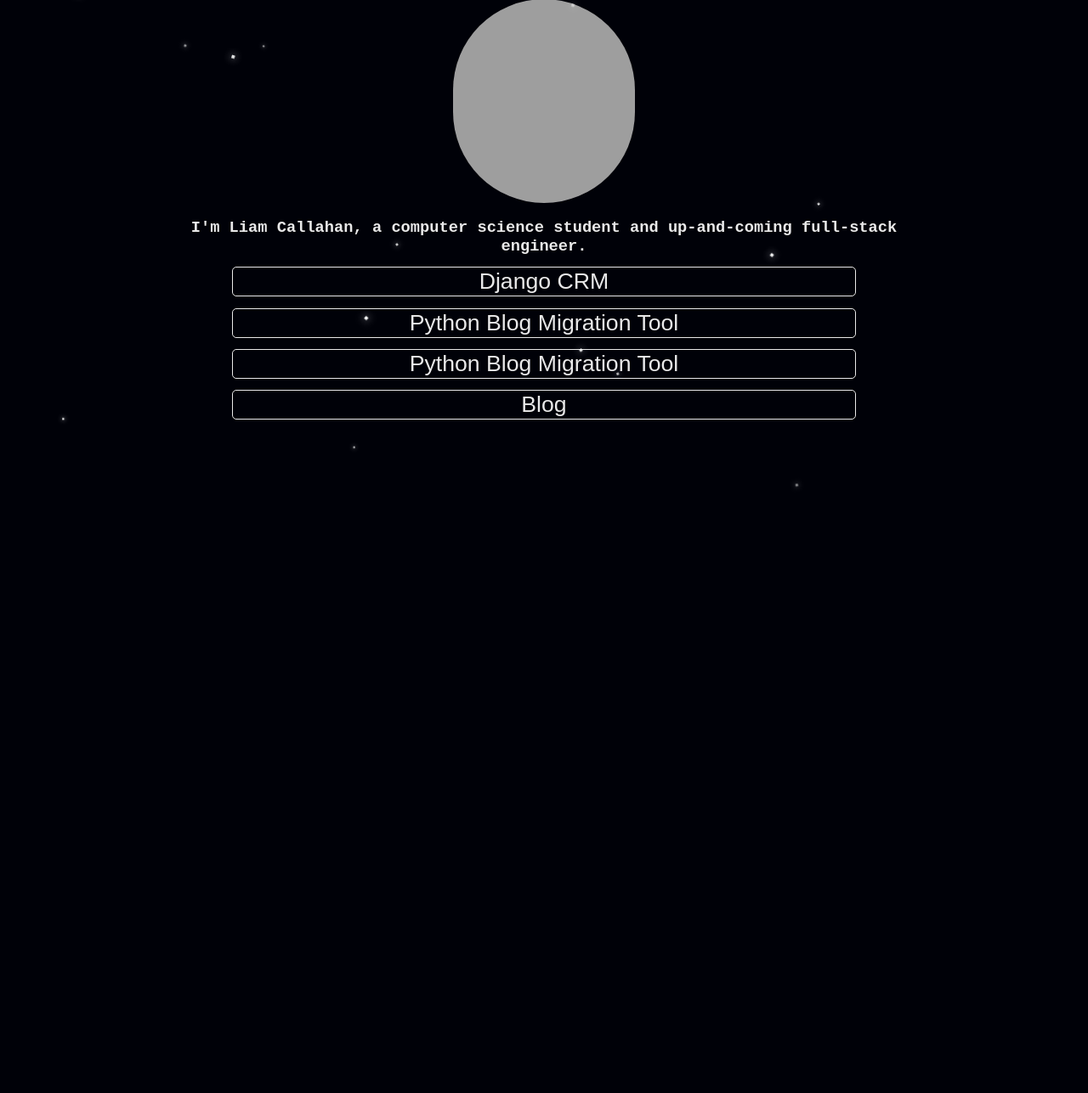
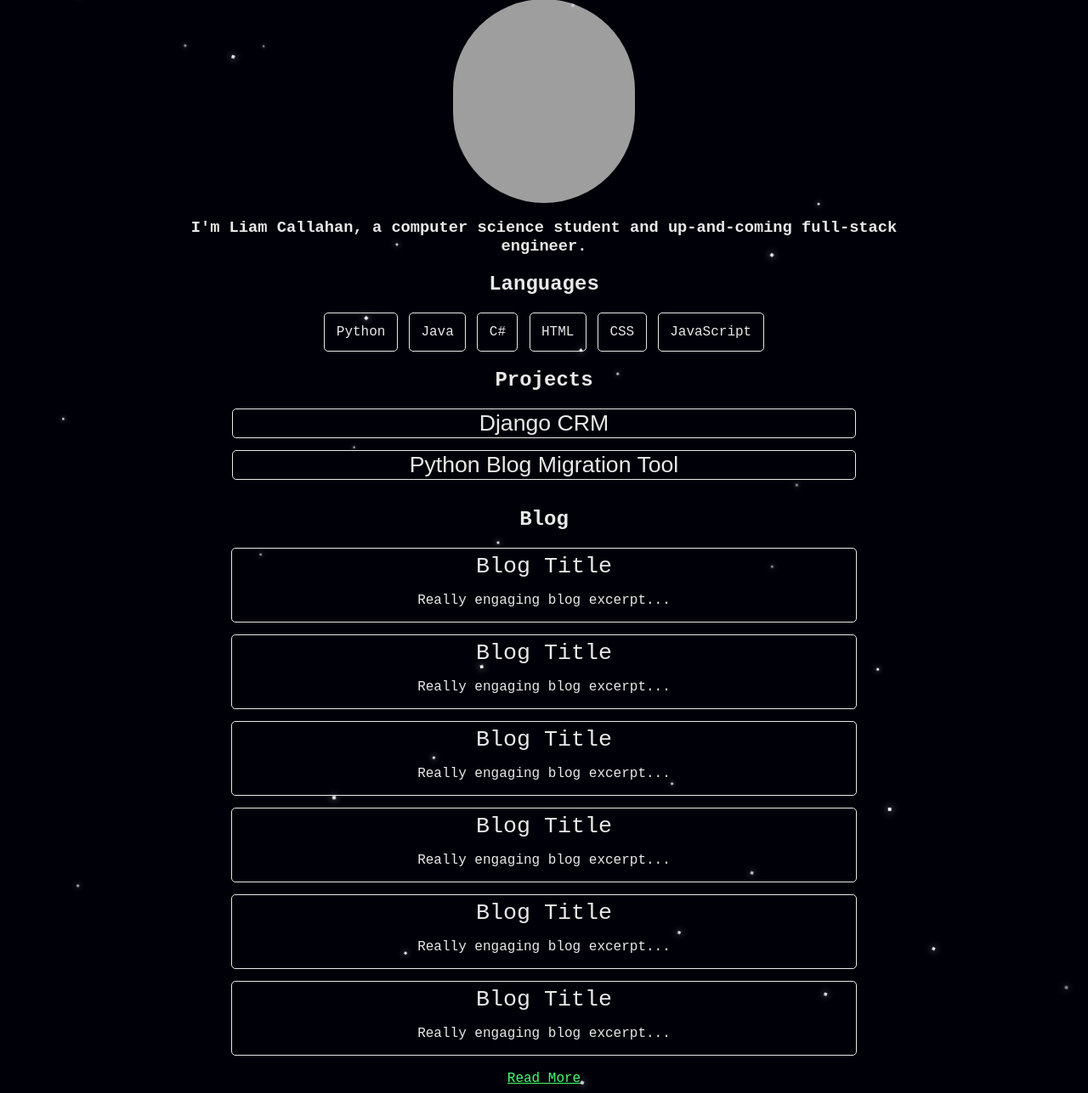
Before and after one commit to aCodeCrafter/Personal-Website, a Flask app: page / in a window 1280 px wide. Shown: the part 170-1457 px from the top of the page at 85% size. Before the commit the page ends 744 px from the top, so only its background shows below. Run offline with Flask 3, Linux system fonts and the light colour scheme; grey boxes are pictures that could not be loaded.

Commit message:
Added languages and blog preview section. Also moved js to seperate file

```diff
--- a/server.py
+++ b/server.py
@@ -3,5 +3,12 @@ from flask import Flask, render_template
 app = Flask(__name__)
 
 @app.route("/")
-def test():
+def main_page():
   return render_template("main.html")
+
+@app.route("/blog")
+def blog_page():
+  return render_template("blog.html")
+
+# ADD blog-json endpoint
+# ADD /rss endpoint
--- a/static/main.css
+++ b/static/main.css
@@ -23,6 +23,18 @@ a {
 h3 {
   width: 70%;
   margin: 10pt auto;
+}
+
+.languages {
+  display: flex;
+  gap: 10pt;
+  justify-content: center;
+}
+
+.language-box {
+  border: 1px solid var(--main-fg-color);
+  border-radius: 5px;
+  padding: 10pt;
 }
 
 .expandable {
@@ -55,6 +67,27 @@ h3 {
   border-radius: 5px;
 }
 
+.blog-container {
+  flex-direction: column;
+  display: flex;
+  gap: 10pt;
+}
+
+.blog-excerpt {
+  width: var(--main-width);
+  padding-top: 5pt;
+  background-color: transparent;
+  color: var(--main-fg-color);
+  border: 1px solid var(--main-fg-color);
+  border-radius: 5px;
+  margin: 0 auto;
+}
+
+.blog-excerpt .title {
+  font-size: 20pt;
+  font-weight: 300;
+}
+
 .particle {
   position: fixed;
   top: 10pt;
--- /dev/null
+++ b/static/main.js
@@ -0,0 +1,19 @@
+// Add listeners for expandable clicks
+var list = document.getElementsByClassName("expandable");
+for (var i = 0; i < list.length; i++) {
+  list[i].addEventListener('click', (e) => {
+    e.target.parentElement.querySelector('.content').classList.toggle('visible');
+  });
+}
+
+// Create particles
+const particlesDiv = document.querySelector('.particles');
+for (var i = 0; i < 60; i++) {
+  const particle = document.createElement('div');
+  particle.classList.add('particle');
+  particle.style.left = (Math.random()*100 - 30)+"%";
+  particle.style.animationDelay = -(Math.random()*100)+"s";
+  particle.style.opacity = Math.random()+0.5;
+  particle.style.scale = Math.random()+1;
+  particlesDiv.appendChild(particle);
+}
--- a/templates/main.html
+++ b/templates/main.html
@@ -2,18 +2,31 @@
 <html>
   <head>
     <link rel="stylesheet" href="../static/main.css">
+    <title>Liam Callahan</title>
   </head>
   <body>
     <h1>Liam Callahan</h1>
-    <div class="asteroids-ship"></div>
 
     <h3>Computer Science Student</h3>
     <h2>US Citizen | <a href="mailto:liam@acodecrafter.xyz">liam@acodecrafter.xyz</a></h2>
 
     <!-- Intro -->
-     <img src="../static/profile.png" class="profile-img">
-     <h3>I'm Liam Callahan, a computer science student and up-and-coming full-stack engineer.</h3>
+    <img src="../static/profile.png" class="profile-img">
+    <h3>I'm Liam Callahan, a computer science student and up-and-coming full-stack engineer.</h3>
 
+    <!-- Languages -->
+    <h2>Languages</h2>
+    <div class="languages">
+      <span class="language-box">Python</span>
+      <span class="language-box">Java</span>
+      <span class="language-box">C#</span>
+      <span class="language-box">HTML</span>
+      <span class="language-box">CSS</span>
+      <span class="language-box">JavaScript</span>
+    </div>
+
+    <!-- Projects -->
+    <h2>Projects</h2>
     <div class="expandable">
       <button class="toggle-button">Django CRM</button>
       <div class="content">
@@ -32,45 +45,38 @@
       </div>
     </div>
 
-    <div class="expandable">
-      <button class="toggle-button">Python Blog Migration Tool</button>
-      <div class="content">
-        <p>Developed a program in Python that scraped Weebly Blog content and converted it to
-          WordPress posts via the WordPress REST API. This eliminated ~90% of the repetitive
-          labor needed to transfer the posts</p>
+    <h2>Blog</h2>
+    <div class="blog-container">
+      <div class="blog-excerpt">
+        <span class="title">Blog Title</span>
+        <p class="excerpt">Really engaging blog excerpt...</p>
+      </div>
+      <div class="blog-excerpt">
+        <span class="title">Blog Title</span>
+        <p class="excerpt">Really engaging blog excerpt...</p>
+      </div>
+      <div class="blog-excerpt">
+        <span class="title">Blog Title</span>
+        <p class="excerpt">Really engaging blog excerpt...</p>
+      </div>
+      <div class="blog-excerpt">
+        <span class="title">Blog Title</span>
+        <p class="excerpt">Really engaging blog excerpt...</p>
+      </div>
+      <div class="blog-excerpt">
+        <span class="title">Blog Title</span>
+        <p class="excerpt">Really engaging blog excerpt...</p>
+      </div>
+      <div class="blog-excerpt">
+        <span class="title">Blog Title</span>
+        <p class="excerpt">Really engaging blog excerpt...</p>
       </div>
     </div>
-
-    <div class="expandable">
-      <button class="toggle-button">Blog</button>
-      <div class="content">
-        <p>Developed a program in Python that scraped Weebly Blog content and converted it to
-          WordPress posts via the WordPress REST API. This eliminated ~90% of the repetitive
-          labor needed to transfer the posts</p>
-      </div>
-    </div>
+    <br>
+    <a href="blog">Read More</a>
 
     <div class="particles"></div>
-    <script>
-      // Add listeners for expandable clicks
-      var list = document.getElementsByClassName("expandable");
-      for (var i = 0; i < list.length; i++) {
-        list[i].addEventListener('click', (e) => {
-          e.target.parentElement.querySelector('.content').classList.toggle('visible');
-        });
-      }
+  </body>
 
-      // Create particles
-      const particlesDiv = document.querySelector('.particles');
-      for (var i = 0; i < 60; i++) {
-        const particle = document.createElement('div');
-        particle.classList.add('particle');
-        particle.style.left = (Math.random()*100 - 30)+"%";
-        particle.style.animationDelay = -(Math.random()*100)+"s";
-        particle.style.opacity = Math.random()+0.5;
-        particle.style.scale = Math.random()+1;
-        particlesDiv.appendChild(particle);
-      }
-    </script>
-  </body>
+  <script rel="script" src="../static/main.js"></script>
 </html>
```
